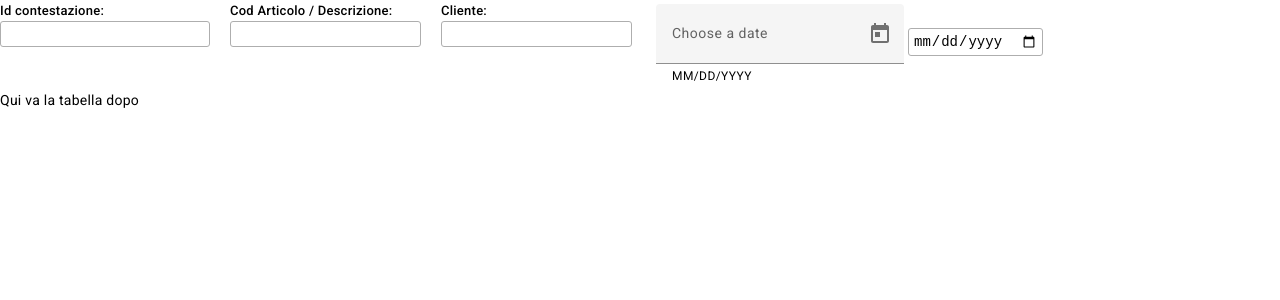
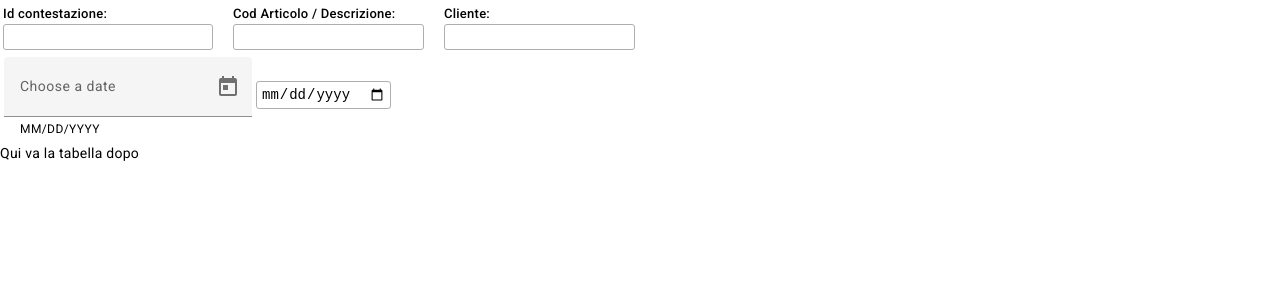
Before and after one commit to AlessandroCiroldi-Quix/Contestazioni_Ceramica, an Angular app in the folder src/main/Contestazioni_Ceramica_FE/: page / in a window 1280 px wide. Shown: the top 300 px of the page. Built offline with nearby package versions, Linux system fonts and the light colour scheme.

Commit message:
Sistemato struttura html del form

```diff
--- a/src/main/Contestazioni_Ceramica_FE/src/app/form/form.component.html
+++ b/src/main/Contestazioni_Ceramica_FE/src/app/form/form.component.html
@@ -1,4 +1,4 @@
-<!--? Elementi di inserimento input semplici -->
+<div class="input-nrm">
   <div class="input-cont">
     <label for="myText">Id contestazione:</label>
     <br />
@@ -16,9 +16,10 @@
     <br />
     <input type="text" id="myText" name="myText" />
   </div>
-
+</div>
 
 <!--? Elementi per input-calendario  -->
+<!--! Da decidere cosa fare  -->
 <mat-form-field>
   <mat-label>Choose a date</mat-label>
   <input matInput [matDatepicker]="picker" />
--- a/src/main/Contestazioni_Ceramica_FE/src/app/form/form.component.scss
+++ b/src/main/Contestazioni_Ceramica_FE/src/app/form/form.component.scss
@@ -13,6 +13,7 @@ mat-form-field input {
 }
 
 input {
+
   border: 1px solid rgb(174, 174, 174); /* Imposta il bordo con spessore 1px e colore nero */
   border-width: 1px; /* Imposta lo spessore del bordo a 2px */
   border-radius: 3px; /* Imposta il raggio di bordo a 4px */
@@ -25,6 +26,9 @@ input:focus {
   border-width: 1px; /* Imposta lo spessore del bordo a 1px quando il campo è in stato di focus */
 }
 
+.input-nrm{
+  margin: 3px;
+}
 // cambiare la lunghezza della cella input
 .input-cont input {
   width: 200px; /* specifica la lunghezza desiderata */
```
Lines whose indentation alone changed are shown as unchanged.
